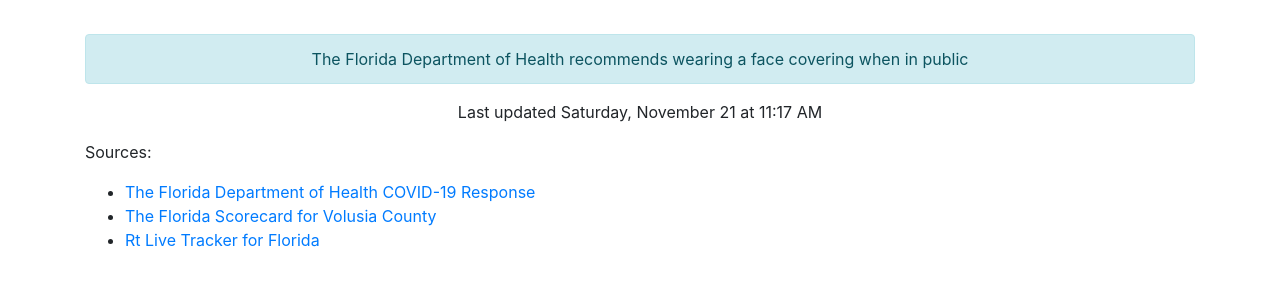
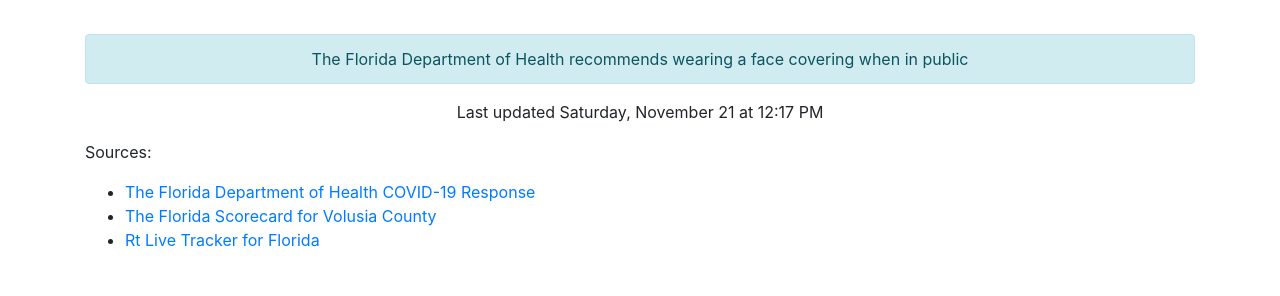
Before and after one commit to thinkjson/timeforchurch, a Jekyll site: the page built from index.md, in a window 1280 px wide. Shown: the part 586-882 px from the top of the page. Built offline with Jekyll 4.4.1, drawn with Linux system fonts in a browser that asks for light colours; our own code applies the rules of GitHub Pages for plain Markdown files.

Commit message:
Updating data

```diff
--- a/_includes/data.html
+++ b/_includes/data.html
@@ -10,4 +10,4 @@
     <div class="outcome text-success">YES</div>
     <div class="alert alert-info" role="alert">The Florida Department of Health recommends wearing a face covering when in public</div>
 
-    <p>Last updated Saturday, November 21 at 11:17 AM</p>
+    <p>Last updated Saturday, November 21 at 12:17 PM</p>
```
